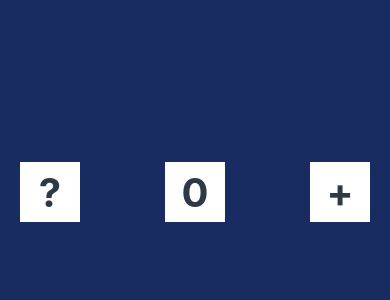
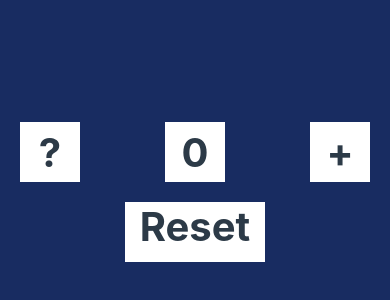
Before and after one commit to victoriagnatiuk/reactnativedesdecero, a React Native app: screen / in a window 390 px wide. Shown: the part 230-530 px from the top of the page. Built offline with nearby package versions, Linux system fonts and the light colour scheme.

Commit message:
Added reset button with shouldComponentUpdate

```diff
--- a/App.js
+++ b/App.js
@@ -7,7 +7,7 @@
  */
 
 import React, {Component} from 'react';
-import {View, StyleSheet, Text} from 'react-native';
+import {View, StyleSheet, Text, TouchableOpacity} from 'react-native';
 import Button from './components/button';
 
 class App extends Component {
@@ -18,19 +18,9 @@ class App extends Component {
       counter: 0,
     };
 
-    console.log('First');
-
     this.handleUp = this.handleUp.bind(this);
     this.handleDown = this.handleDown.bind(this);
-  }
-
-  UNSAFE_componentWillMount() {
-    console.log('Second');
-  }
-
-  componentDidMount() {
-    // Peticiones asincronas
-    console.log('Fourth');
+    this.handleReset = this.handleReset.bind(this);
   }
 
   handleUp() {
@@ -48,8 +38,20 @@ class App extends Component {
       });
   }
 
+  handleReset() {
+    this.setState({counter: 0})
+  }
+
+  shouldComponentUpdate(nextProps, nextState) {
+    const { counter } = this.state;
+    if (nextState.counter == counter) {
+      return false;
+    }
+    return true;
+  }
+
   render() {
-    console.log('Third and repeat');
+    console.log('Rendering');
 
     const { counter } = this.state;
     return (
@@ -62,6 +64,14 @@ class App extends Component {
           </View>
 
           <Button label="+" action={this.handleUp}></Button>
+        </View>
+
+        <View style = {styles.subcontainer2}>
+          <TouchableOpacity style = {styles.resetButton} onPress = {this.handleReset}>
+            <Text style={styles.text}>
+              Reset
+            </Text>
+          </TouchableOpacity>
         </View>
       </View>
     );
@@ -82,6 +92,14 @@ const styles = StyleSheet.create({
     paddingHorizontal: 20,
     flexDirection: 'row',
   },
+  subcontainer2: {
+    width: '100%',
+    height: 60,
+    alignItems: 'center',
+    justifyContent: 'center',
+    paddingHorizontal: 20,
+    marginTop: 20
+  },
   button: {
     height: 60,
     width: 60,
@@ -94,6 +112,12 @@ const styles = StyleSheet.create({
     fontWeight: 'bold',
     color: '#2C3A47',
     alignItems: 'center'
+  },
+  resetButton: {
+    backgroundColor: 'white',
+    alignItems: 'center',
+    width: 140,
+    height: 60
   }
 });
 
```
